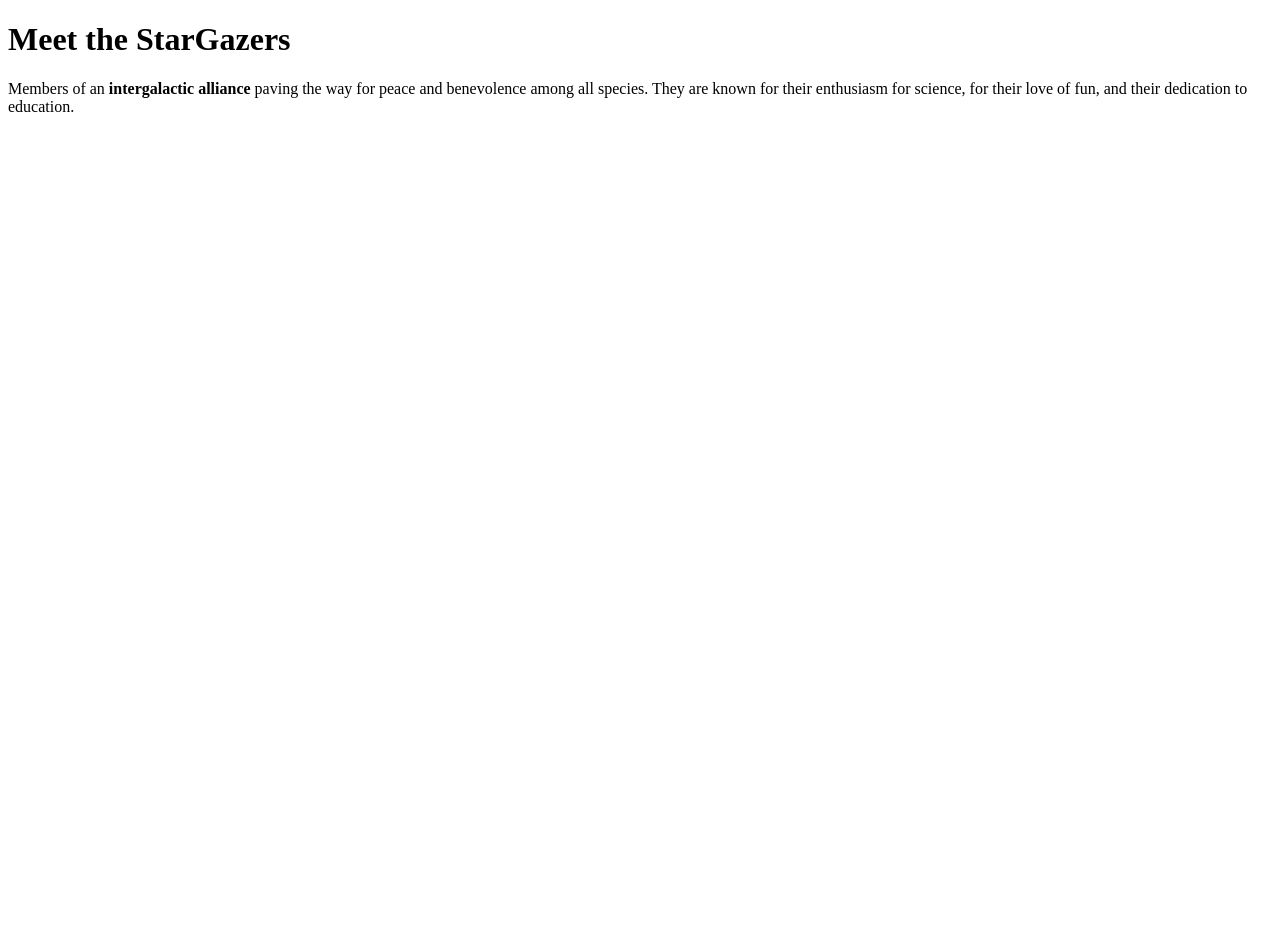
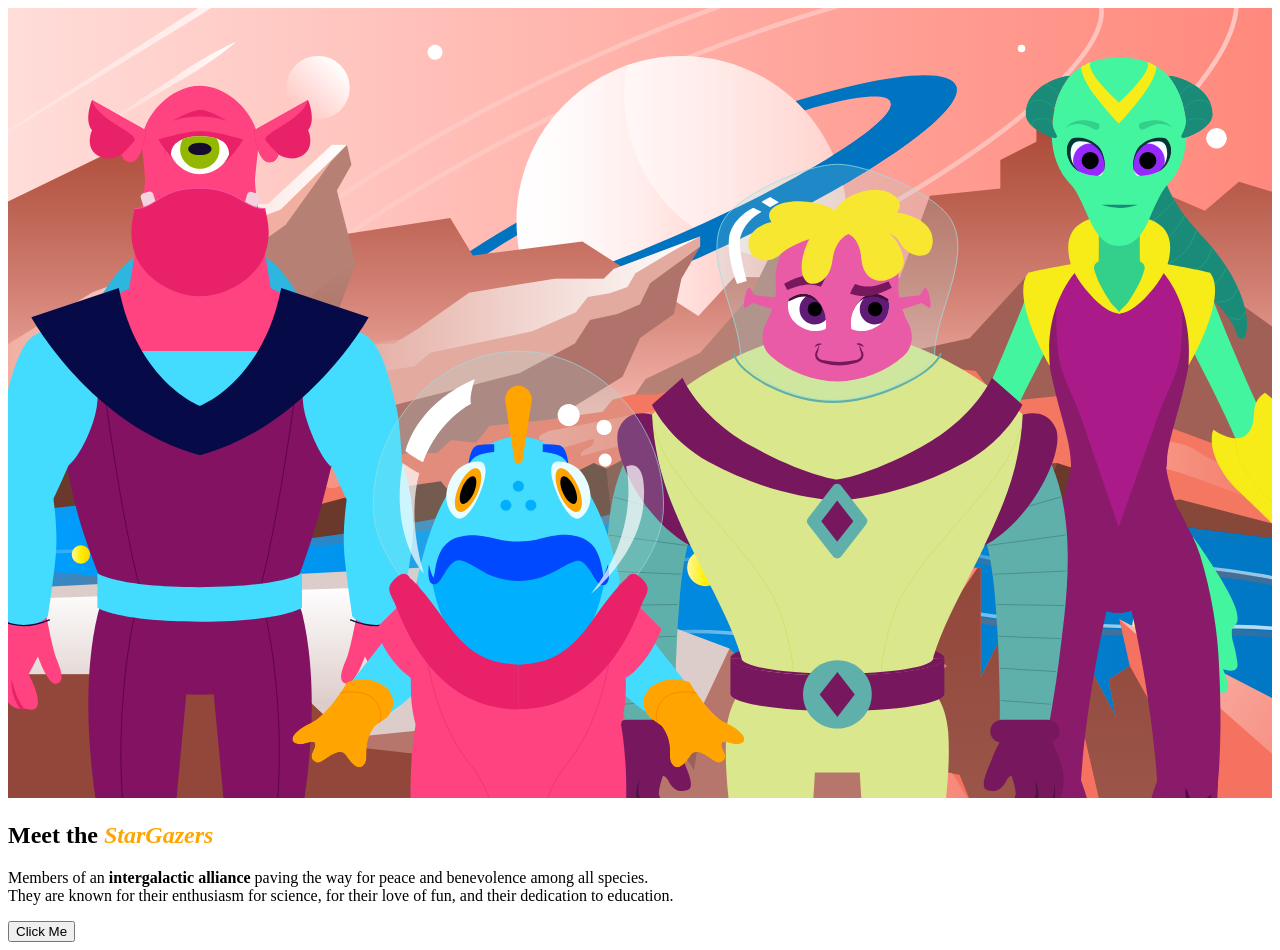
Before and after one commit to LinkedInLearning/hands-on-react-2508422, a React app: page / in a window 1280 px wide. Before the commit the page ends 800 px from the top, so only its background shows below. Built offline with nearby package versions, Linux system fonts and the light colour scheme; the HTML template or start-up script is replaced by a standard one.

Commit message:
Made basic changes

```diff
--- a/src/App.jsx
+++ b/src/App.jsx
@@ -1,9 +1,19 @@
 function App() {
+  const name = 'StarGazers';
+  const nameStyle = {color:"orange"};
   return (
-    <hgroup>
-      <h1>Meet the StarGazers</h1>
-      <p>Members of an <b>intergalactic alliance</b> paving the way for peace and benevolence among all species. They are known for their enthusiasm for science, for their love of fun, and their dedication to education.</p>
-    </hgroup>
-  )
+    <div className="container">
+      <article>
+        <hgroup>
+          <img src="images/group.svg" alt="Stargazers group" />
+          <h1>Meet the <i style={nameStyle}>{ name }</i></h1>
+          <p>Members of an <b>intergalactic alliance</b> paving the way for peace and benevolence among all species.<br />They are known for their enthusiasm for science, for their love of fun, and their dedication to education.</p>
+          <button className="outline" onClick={()=> alert('Hi There')}>
+            Click Me
+          </button>
+        </hgroup>
+      </article>
+    </div>
+  );
 }
 export default App
```
